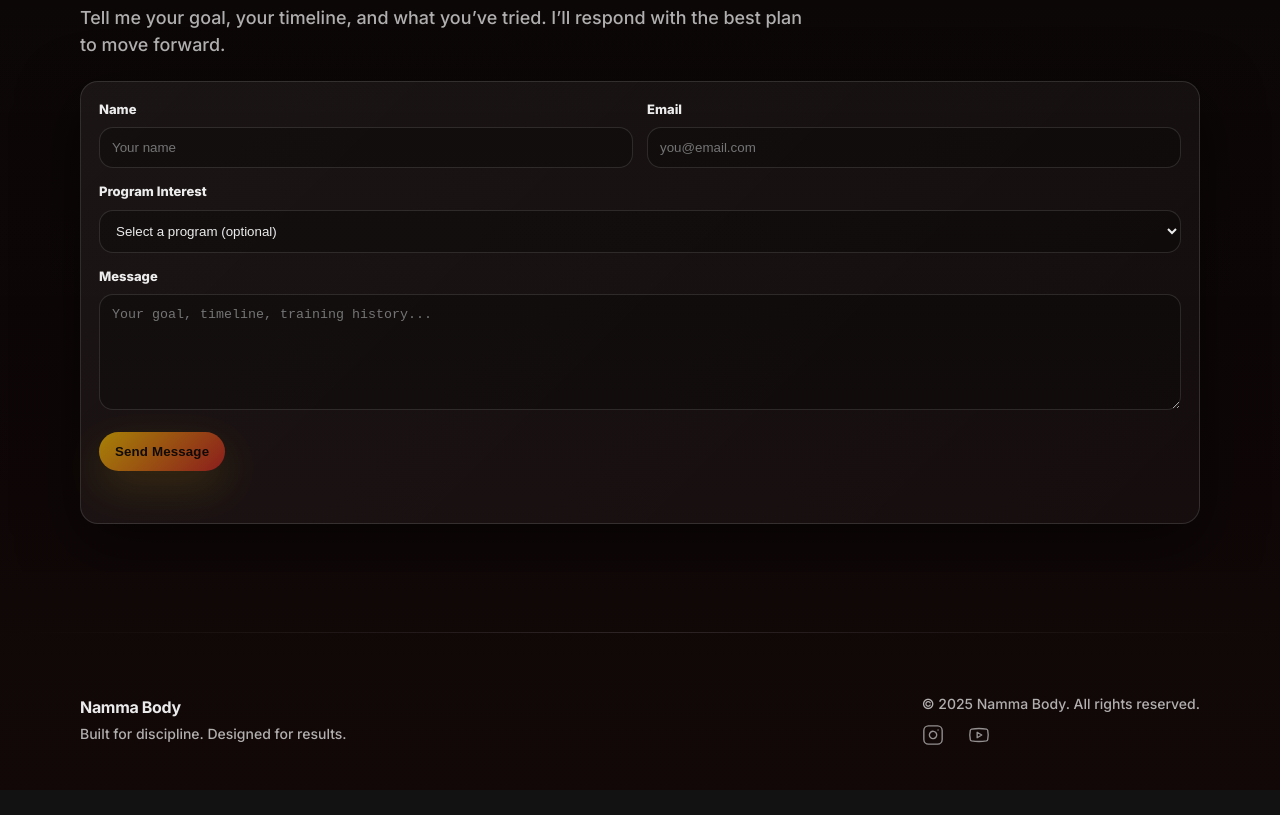
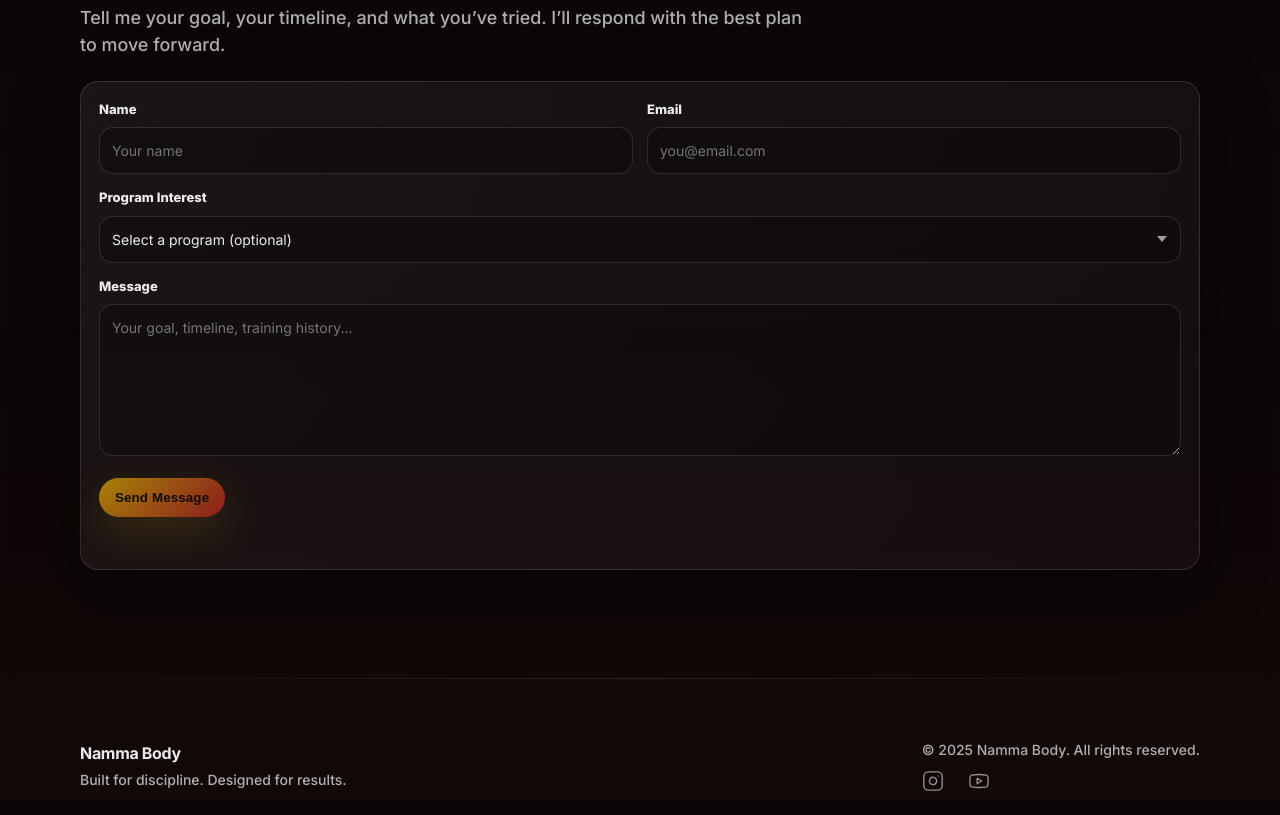
Before and after one commit to rahulreddy1665/namma_body, a React (Vite) app: page / in a window 1280 px wide. Shown: the part 3200-4015 px from the top of the page. Before the commit the page ends 3990 px from the top, so only its background shows below. Built offline with nearby package versions, Linux system fonts and the light colour scheme.

Commit message:
dropdown changes

```diff
--- a/src/components/Footer.tsx
+++ b/src/components/Footer.tsx
@@ -1,6 +1,6 @@
 import Container from './Container'
 import { motion } from 'framer-motion'
-import { Instagram, Facebook, Youtube } from 'lucide-react'
+import { Instagram,  Youtube } from 'lucide-react'
 
 export default function Footer() {
   const socialLinks = [
--- a/src/lib/contact.ts
+++ b/src/lib/contact.ts
@@ -55,7 +55,7 @@ export async function sendContactMessage(
   const emailPayload = {
     subject: subject,
     from: payload.email,
-    message: `From: ${payload.email}\n Name: ${payload.name}\n${payload.program ? `Program Interest: ${payload.program}\n` : ''}\nMessage:\n${payload.message}`,
+    message: `From: ${payload.email}\nName: ${payload.name}\n${payload.program ? `Program Interest: ${payload.program}\n` : ''}\nMessage:\n${payload.message}`,
   }
 
     try {
--- a/src/sections/ContactSection.tsx
+++ b/src/sections/ContactSection.tsx
@@ -138,6 +138,21 @@ export default function ContactSection() {
               #contact .grid { grid-template-columns: 1fr !important; }
               #contact .grid > div { grid-column: auto !important; }
             }
+            select {
+              -webkit-appearance: none;
+              -moz-appearance: none;
+              appearance: none;
+            }
+            select::-ms-expand {
+              display: none;
+            }
+            input:hover, textarea:hover, select:hover {
+              border-color: rgba(255,255,255,.18) !important;
+            }
+            input:focus, textarea:focus, select:focus {
+              border-color: rgba(255,200,0,.4) !important;
+              background: rgba(0,0,0,.3) !important;
+            }
           `}
         </style>
       </Container>
@@ -202,6 +217,10 @@ const fieldStyle: CSSProperties = {
   color: 'rgba(255,255,255,.92)',
   padding: '12px 12px',
   outline: 'none',
+  fontFamily: 'inherit',
+  fontSize: 14,
+  lineHeight: 1.5,
+  transition: 'border-color 160ms ease, background 160ms ease',
 }
 
 function SelectField({
@@ -219,10 +238,11 @@ function SelectField({
 }) {
   const id = `field-${label.toLowerCase().replace(/\s+/g, '-')}`
   return (
-    <div style={{ gridColumn: `span ${gridSpan}` }}>
+    <div style={{ gridColumn: `span ${gridSpan}`, position: 'relative' }}>
       <label htmlFor={id} style={{ display: 'block', fontWeight: 750, fontSize: 13, marginBottom: 8 }}>
         {label}
       </label>
+      <div style={{ position: 'relative' }}>
         <select
           id={id}
           value={value}
@@ -230,14 +250,47 @@ function SelectField({
           style={{
             ...fieldStyle,
             cursor: 'pointer',
+            appearance: 'none',
+            paddingRight: '40px',
+            transition: 'border-color 160ms ease, background 160ms ease',
+          }}
+          onFocus={(e) => {
+            e.currentTarget.style.borderColor = 'rgba(255,200,0,.4)'
+            e.currentTarget.style.background = 'rgba(0,0,0,.3)'
+          }}
+          onBlur={(e) => {
+            e.currentTarget.style.borderColor = 'rgba(255,255,255,.12)'
+            e.currentTarget.style.background = 'rgba(0,0,0,.22)'
           }}
         >
           {options.map((opt) => (
-          <option key={opt.value} value={opt.value}>
+            <option
+              key={opt.value}
+              value={opt.value}
+              style={{
+                background: 'rgba(10,5,5,0.95)',
+                color: opt.value === '' ? 'rgba(255,255,255,.5)' : 'rgba(255,255,255,.92)',
+              }}
+            >
               {opt.label}
             </option>
           ))}
         </select>
+        <div
+          style={{
+            position: 'absolute',
+            right: 14,
+            top: '50%',
+            transform: 'translateY(-50%)',
+            pointerEvents: 'none',
+            width: 0,
+            height: 0,
+            borderLeft: '5px solid transparent',
+            borderRight: '5px solid transparent',
+            borderTop: '6px solid rgba(255,255,255,.6)',
+          }}
+        />
+      </div>
     </div>
   )
 }
```
Lines whose indentation alone changed are shown as unchanged.
